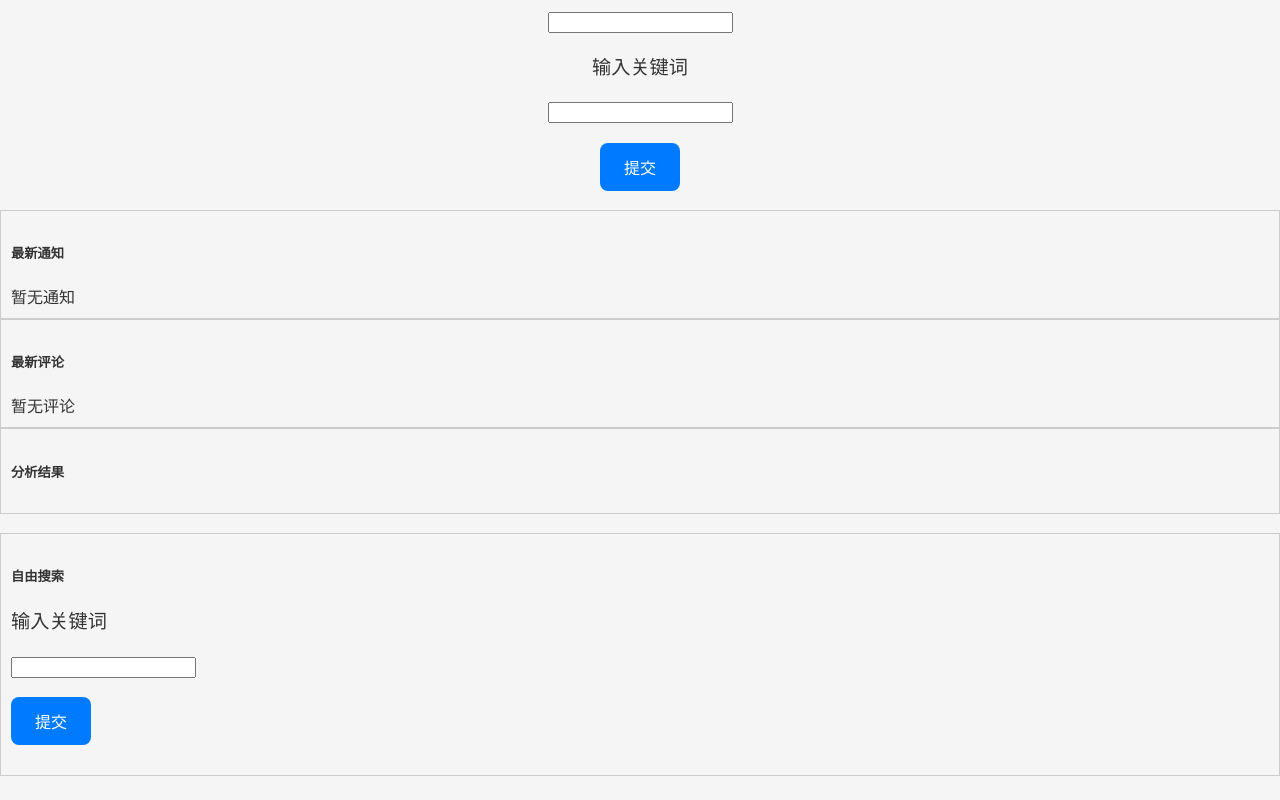
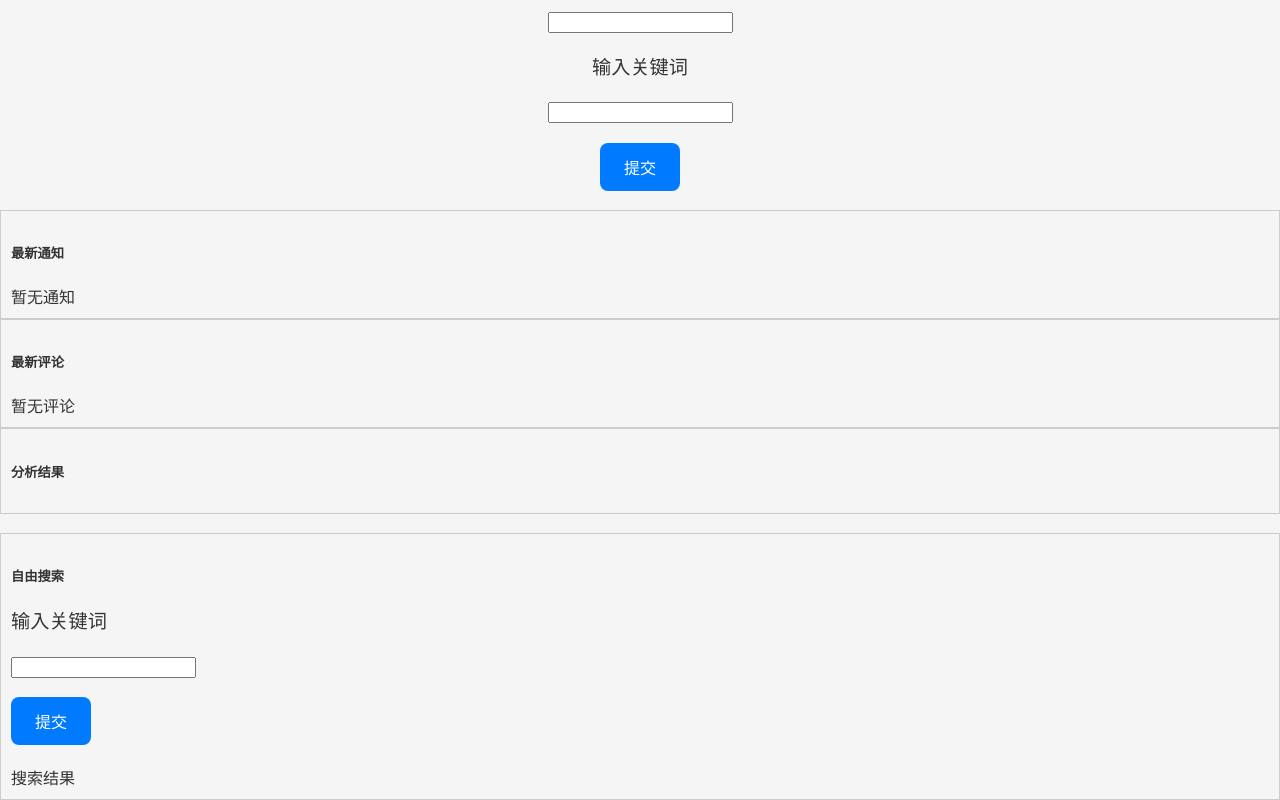
Before and after one commit to sjysjy222/red-webcrawler, a plain HTML site: page templates/index.html in a window 1280 px wide. Shown: the part 343-1143 px from the top of the page. Before the commit the page ends 1119 px from the top, so only its background shows below. Drawn offline with Linux system fonts and the light colour scheme; no server answers.

Commit message:
Add files via upload

```diff
--- a/templates/index.html
+++ b/templates/index.html
@@ -116,8 +116,8 @@
     <p>输入关键词</p>
     <input id="anykeyword">
     <p><button onclick="anysearchsubmit()">提交</button></p>
-    <div id="'anysearchresult"><p></p></div>
-    </div>
+    <div id="anysearchresult">搜索结果</div>
+</div>
 
 <script>
   // 定时请求最新评论接口，更新显示
```
